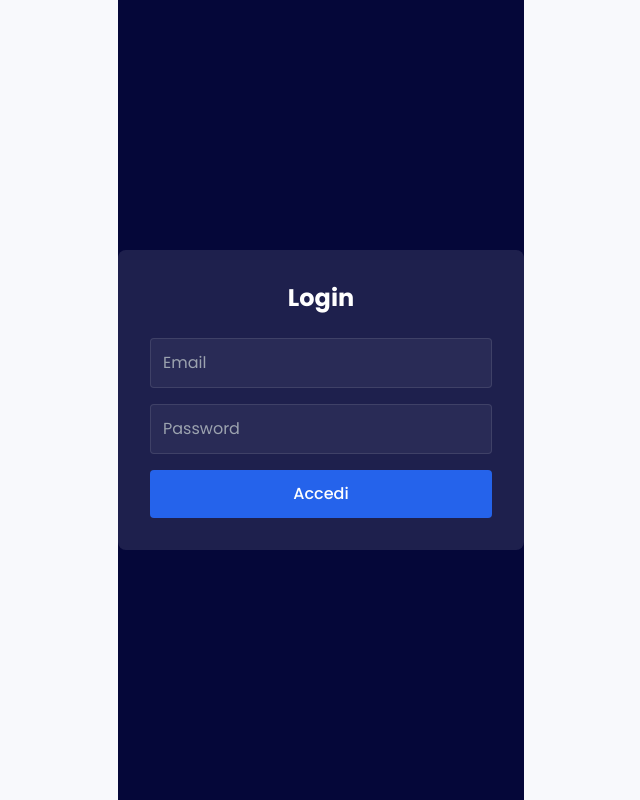
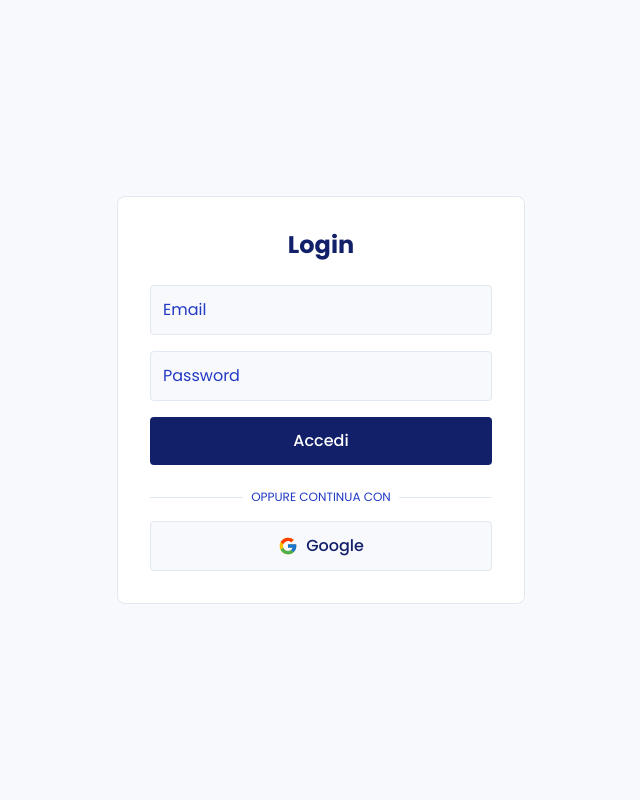
Before and after one commit to flatmatesagency/flatmates-dashboard, a React (Vite) app: page /admin in a window 1280 px wide. Shown: the whole page, without its empty margins (319-959 px from the left). Built offline with nearby package versions, Linux system fonts and the light colour scheme; no server answers.

Commit message:
added google auth but not working

```diff
--- a/src/components/LoginSupabase.tsx
+++ b/src/components/LoginSupabase.tsx
@@ -1,13 +1,14 @@
 import React, { useState } from 'react';
 import { useNavigate, useLocation } from 'react-router-dom';
 import { useAuth } from '../contexts/AuthContext';
+import { FcGoogle } from 'react-icons/fc';
 
 const Login: React.FC<{ onLoginSuccess: () => void }> = ({ onLoginSuccess }) => {
   const [email, setEmail] = useState('');
   const [password, setPassword] = useState('');
   const [error, setError] = useState('');
   const [isLoading, setIsLoading] = useState(false);
-  const { login } = useAuth();
+  const { login, loginWithGoogle } = useAuth();
   const navigate = useNavigate();
   const location = useLocation();
 
@@ -33,12 +34,23 @@ const Login: React.FC<{ onLoginSuccess: () => void }> = ({ onLoginSuccess }) =>
     }
   };
 
+  const handleGoogleLogin = async () => {
+    try {
+      setError('');
+      const { error } = await loginWithGoogle();
+      if (error) throw error;
+    } catch (error: any) {
+      console.error('Errore durante il login con Google:', error);
+      setError(error.message || 'Errore durante il login con Google');
+    }
+  };
+
   return (
-    <div className="min-h-screen flex items-center justify-center bg-[#050739]">
-      <div className="bg-white/10 p-8 rounded-lg w-full max-w-md">
-        <h2 className="text-2xl font-bold text-white mb-6 text-center">Login</h2>
+    <div className="min-h-screen flex items-center justify-center bg-background">
+      <div className="bg-card p-8 rounded-lg w-full max-w-md border border-border">
+        <h2 className="text-2xl font-bold text-card-foreground mb-6 text-center">Login</h2>
         {error && (
-          <div className="bg-red-500/10 border border-red-500 text-red-500 p-3 rounded mb-4">
+          <div className="bg-destructive/10 border border-destructive text-destructive p-3 rounded mb-4">
             {error}
           </div>
         )}
@@ -49,7 +61,7 @@ const Login: React.FC<{ onLoginSuccess: () => void }> = ({ onLoginSuccess }) =>
               placeholder="Email"
               value={email}
               onChange={(e) => setEmail(e.target.value)}
-              className="w-full p-3 rounded bg-white/5 border border-white/10 text-white"
+              className="w-full p-3 rounded bg-background border border-input text-card-foreground placeholder:text-muted-foreground focus:outline-none focus:ring-2 focus:ring-ring"
               required
             />
           </div>
@@ -59,18 +71,38 @@ const Login: React.FC<{ onLoginSuccess: () => void }> = ({ onLoginSuccess }) =>
               placeholder="Password"
               value={password}
               onChange={(e) => setPassword(e.target.value)}
-              className="w-full p-3 rounded bg-white/5 border border-white/10 text-white"
+              className="w-full p-3 rounded bg-background border border-input text-card-foreground placeholder:text-muted-foreground focus:outline-none focus:ring-2 focus:ring-ring"
               required
             />
           </div>
           <button
             type="submit"
             disabled={isLoading}
-            className="w-full bg-blue-600 text-white p-3 rounded font-medium hover:bg-blue-700 transition-colors disabled:opacity-50"
+            className="w-full bg-primary text-primary-foreground p-3 rounded font-medium hover:bg-primary/90 transition-colors disabled:opacity-50"
           >
             {isLoading ? 'Accesso in corso...' : 'Accedi'}
           </button>
         </form>
+
+        <div className="mt-6">
+          <div className="relative">
+            <div className="absolute inset-0 flex items-center">
+              <div className="w-full border-t border-border"></div>
+            </div>
+            <div className="relative flex justify-center text-xs uppercase">
+              <span className="bg-card px-2 text-muted-foreground">Oppure continua con</span>
+            </div>
+          </div>
+
+          <button
+            onClick={handleGoogleLogin}
+            type="button"
+            className="mt-4 w-full bg-background text-card-foreground p-3 rounded font-medium border border-input hover:bg-muted transition-colors flex items-center justify-center gap-2"
+          >
+            <FcGoogle className="w-5 h-5" />
+            Google
+          </button>
+        </div>
       </div>
     </div>
   );
--- a/src/components/PostSidebar.tsx
+++ b/src/components/PostSidebar.tsx
@@ -2,7 +2,6 @@ import React, { useEffect, useState } from 'react';
 import { FaEye, FaThumbsUp, FaComment, FaTimes, FaExternalLinkAlt } from 'react-icons/fa';
 import { LineChart, Line, XAxis, YAxis, Tooltip, ResponsiveContainer } from 'recharts';
 import supabase from '../lib/supabase';
-import { styles } from '@/lib/styles';
 import { cn } from '@/lib/utils';
 
 interface Post {
--- a/src/components/ThemeToggle.tsx
+++ b/src/components/ThemeToggle.tsx
@@ -1,4 +1,4 @@
-import React from 'react';
+
 import { useTheme } from '../contexts/ThemeContext';
 import { Moon, Sun } from 'lucide-react';
 import { Button } from './ui/button';
--- a/src/contexts/AuthContext.tsx
+++ b/src/contexts/AuthContext.tsx
@@ -9,6 +9,7 @@ interface User {
 interface AuthContextType {
   user: User | null;
   login: (email: string, password: string) => Promise<any>;
+  loginWithGoogle: () => Promise<any>;
   logout: () => Promise<void>;
   isAuthenticated: boolean;
   isLoading: boolean;
@@ -58,6 +59,27 @@ export const AuthProvider = ({ children }: { children: React.ReactNode }) => {
       return { data, error: null };
     } catch (error) {
       console.error('Errore login:', error);
+      return { data: null, error };
+    }
+  };
+
+  const loginWithGoogle = async () => {
+    try {
+      const { data, error } = await supabase.auth.signInWithOAuth({
+        provider: 'google',
+        options: {
+          redirectTo: window.location.origin,
+        }
+      });
+
+      if (error) throw error;
+
+      // Note: Non è necessario impostare manualmente user e isAuthenticated qui
+      // perché verranno gestiti dall'evento onAuthStateChange
+
+      return { data, error: null };
+    } catch (error) {
+      console.error('Errore login Google:', error);
       return { data: null, error };
     }
   };
@@ -123,6 +145,7 @@ export const AuthProvider = ({ children }: { children: React.ReactNode }) => {
     <AuthContext.Provider value={{
       user,
       login,
+      loginWithGoogle,
       logout,
       isAuthenticated,
       isLoading,
```
